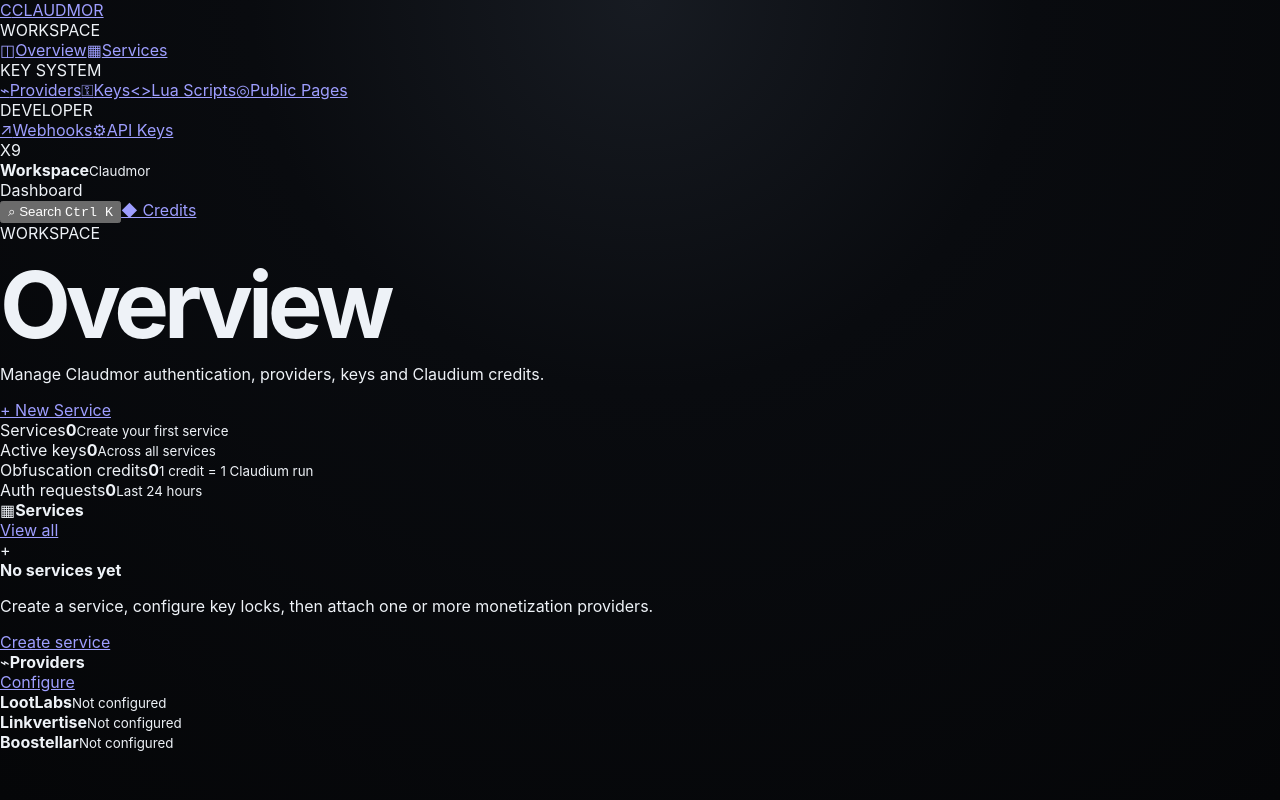
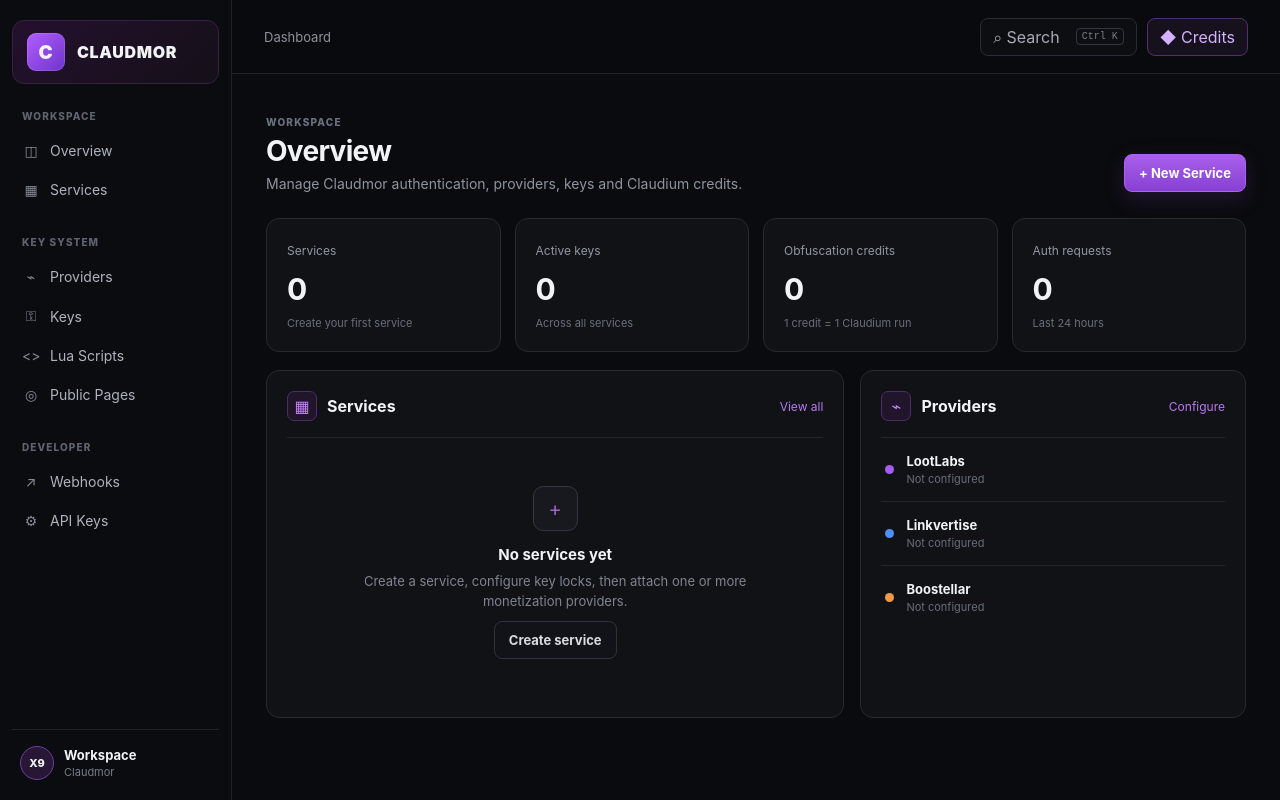
Before and after one commit to KryptIT/Cluadmor, a Next.js app: page /dashboard in a window 1280 px wide. Built offline with nearby package versions, Linux system fonts and the light colour scheme.

Commit message:
Replace landing styles with Claudmor dashboard UI

```diff
--- a/app/globals.css
+++ b/app/globals.css
@@ -1,21 +1,89 @@
 :root {
   color-scheme: dark;
-  background: #07090c;
-  color: #eef2f7;
+  --bg:#090a0d;
+  --panel:#111216;
+  --panel2:#15161b;
+  --line:#272930;
+  --line2:#333640;
+  --text:#f2f3f5;
+  --muted:#8b909c;
+  --purple:#8d4ee8;
+  --purple2:#a55cf4;
+  --green:#2fcf82;
   font-family: Inter, ui-sans-serif, system-ui, -apple-system, BlinkMacSystemFont, "Segoe UI", sans-serif;
 }
-* { box-sizing: border-box; }
-body { margin: 0; min-height: 100vh; background: radial-gradient(circle at top, #171b22 0, #090b0f 38%, #050608 100%); }
-.shell { width: min(1000px, calc(100% - 40px)); margin: 0 auto; padding: 96px 0; }
-.hero { max-width: 760px; }
-.eyebrow { letter-spacing: .26em; font-weight: 800; font-size: 12px; color: #9aa7b5; }
-h1 { margin: 18px 0 16px; font-size: clamp(46px, 9vw, 92px); line-height: .95; letter-spacing: -.055em; }
-.hero p { max-width: 670px; color: #aab4c0; font-size: 18px; line-height: 1.65; }
-.chips { display: flex; flex-wrap: wrap; gap: 10px; margin-top: 26px; }
-.chips span { border: 1px solid #2a3039; background: #0d1116; padding: 9px 12px; border-radius: 999px; color: #cbd3dc; font-size: 13px; }
-.panel { margin-top: 72px; display: grid; grid-template-columns: repeat(2, minmax(0, 1fr)); gap: 14px; }
-.panel > div { min-height: 190px; border: 1px solid #222831; background: rgba(11,14,18,.88); border-radius: 18px; padding: 24px; }
-.panel small { color: #778391; letter-spacing: .18em; font-weight: 700; }
-.panel strong { display: block; margin-top: 44px; font-size: 21px; }
-.panel p { color: #88939f; line-height: 1.55; margin-bottom: 0; }
-@media (max-width: 700px) { .shell { padding: 60px 0; } .panel { grid-template-columns: 1fr; } }
+*{box-sizing:border-box}
+html,body{margin:0;min-height:100%;background:var(--bg);color:var(--text)}
+body{min-height:100vh}
+a{color:inherit;text-decoration:none}
+button,input,select{font:inherit}
+button{cursor:pointer}
+.dash{min-height:100vh;display:grid;grid-template-columns:232px 1fr;background:#0a0b0e}
+.sidebar{position:fixed;inset:0 auto 0 0;width:232px;background:#0b0c0f;border-right:1px solid #202229;padding:20px 12px;display:flex;flex-direction:column;z-index:10}
+.brand{height:64px;border:1px solid #352144;background:linear-gradient(135deg,#24102e,#151018);border-radius:12px;display:flex;align-items:center;gap:12px;padding:12px 14px;font-weight:900;letter-spacing:.04em}
+.brandMark{width:38px;height:38px;display:grid;place-items:center;border-radius:9px;background:linear-gradient(135deg,#b35cff,#6d36ca);font-size:19px;box-shadow:inset 0 0 0 1px rgba(255,255,255,.13)}
+.navGroup{margin-top:26px}
+.navLabel{font-size:10px;color:#5f6470;font-weight:800;letter-spacing:.11em;padding:0 10px 8px}
+.navItem{display:flex;align-items:center;gap:10px;color:#aeb3bd;padding:10px;border-radius:8px;font-size:14px;margin:2px 0}
+.navItem:hover{background:#17131d;color:#dcbcff}
+.navItem span{width:18px;color:#868c98;text-align:center}
+.sidebarBottom{margin-top:auto;display:flex;align-items:center;gap:10px;border-top:1px solid #202229;padding:16px 8px 0}
+.avatar{width:34px;height:34px;border-radius:50%;display:grid;place-items:center;background:#271734;border:1px solid #6f3ca7;font-size:11px;font-weight:800}
+.sidebarBottom strong,.sidebarBottom small{display:block}
+.sidebarBottom strong{font-size:13px}.sidebarBottom small{font-size:11px;color:#777d88;margin-top:2px}
+.dashMain{grid-column:2;min-width:0}
+.topbar{height:74px;border-bottom:1px solid #202229;display:flex;align-items:center;justify-content:space-between;padding:0 32px;position:sticky;top:0;background:rgba(10,11,14,.92);backdrop-filter:blur(16px);z-index:8}
+.crumb{font-size:13px;color:#8d929d}
+.topActions{display:flex;gap:10px}
+.searchBtn,.creditBtn{height:38px;border:1px solid #292c34;border-radius:8px;background:#0d0e12;color:#a6abb5;display:flex;align-items:center;gap:16px;padding:0 12px}
+.searchBtn kbd{font-size:10px;border:1px solid #343741;border-radius:4px;padding:2px 5px;color:#777d87}
+.creditBtn{color:#d3b2ff;border-color:#50316d;background:#17101d}
+.dashContent{max-width:1210px;margin:0 auto;padding:36px 34px 72px}
+.pageHead{display:flex;align-items:flex-end;justify-content:space-between;gap:20px;margin-bottom:26px}
+.pageHead h1{font-size:28px;letter-spacing:-.025em;margin:4px 0 7px}
+.pageHead p{margin:0;color:#8f95a0;font-size:14px}
+.muted{font-size:10px;letter-spacing:.12em;color:#6c7280;font-weight:800}
+.primaryBtn,.secondaryBtn{border-radius:8px;padding:10px 14px;font-weight:700;font-size:13px}
+.primaryBtn{border:1px solid #ac62f0;background:linear-gradient(180deg,#a95feb,#8740d3);color:white;box-shadow:0 7px 22px rgba(143,71,208,.18)}
+.primaryBtn:hover{filter:brightness(1.08)}
+.secondaryBtn{border:1px solid #30333c;background:#111318;color:#d9dce2}
+.statGrid{display:grid;grid-template-columns:repeat(4,minmax(0,1fr));gap:14px;margin-bottom:18px}
+.statCard,.panelCard,.hintCard,.providerCard,.notice{border:1px solid var(--line);background:var(--panel);border-radius:13px}
+.statCard{padding:20px}
+.statCard span{font-size:12px;color:#9298a4}
+.statCard strong{font-size:30px;display:block;margin:12px 0 4px}
+.statCard small{color:#696f7a;font-size:11px}
+.splitGrid{display:grid;grid-template-columns:1.5fr 1fr;gap:16px}
+.panelCard{padding:20px}
+.panelTitle{display:flex;justify-content:space-between;align-items:center;padding-bottom:16px;border-bottom:1px solid #22252c}
+.panelTitle>div{display:flex;gap:10px;align-items:center}.panelTitle>a{font-size:12px;color:#b87af0}
+.iconBox{width:30px;height:30px;border:1px solid #4d2d67;background:#21152c;border-radius:7px;display:grid;place-items:center;color:#c985ff}
+.emptyState{text-align:center;padding:48px 22px}.emptyState.large{padding:76px 22px}
+.emptyState strong{display:block;font-size:15px}.emptyState p{max-width:440px;margin:8px auto 18px;color:#7f8590;font-size:13px;line-height:1.5}
+.emptyIcon{width:45px;height:45px;border-radius:10px;border:1px solid #343741;background:#17191e;margin:0 auto 14px;display:grid;place-items:center;color:#9d63ce;font-size:20px}
+.providerMini{display:flex;gap:12px;padding:15px 4px;border-bottom:1px solid #22252c;align-items:center}
+.providerMini:last-child{border-bottom:0}.providerMini strong,.providerMini small{display:block}.providerMini strong{font-size:13px}.providerMini small{color:#676d77;font-size:11px;margin-top:3px}
+.providerDot{width:9px;height:9px;border-radius:50%}.purple{background:#a65cf3}.blue{background:#4f8df8}.orange{background:#f29a43}
+.toolbar{display:flex;justify-content:space-between;align-items:center;gap:14px;padding-bottom:16px;border-bottom:1px solid #22252c}
+.toolbar>div:first-child{display:flex;align-items:center;gap:10px}.toolbarRight{display:flex;gap:8px}
+.pill{font-size:10px;color:#888e99;background:#1b1d22;border:1px solid #2c2f36;border-radius:999px;padding:4px 8px}
+.input{width:100%;background:#0c0d11;border:1px solid #30333a;color:#e8eaf0;border-radius:8px;padding:10px 11px;outline:none}
+.input:focus{border-color:#8050aa;box-shadow:0 0 0 3px rgba(141,78,232,.09)}
+.input.compact{width:auto;min-width:150px;padding:8px 10px}
+.hintCard{margin-top:16px;padding:18px}.hintCard strong{display:block;margin-bottom:6px}.hintCard p{color:#7f8590;font-size:13px}.hintCard a{color:#b87af0;font-size:12px}
+.notice{padding:14px 16px;margin-bottom:16px;color:#b4bac4;font-size:13px;background:#121019;border-color:#352743}.notice strong{color:#d7b4fb}
+.providerGrid{display:grid;grid-template-columns:repeat(3,minmax(0,1fr));gap:14px;margin-bottom:16px}
+.providerCard{padding:18px;transition:.15s}.providerCard.enabled{border-color:#503268;box-shadow:inset 0 0 0 1px rgba(164,91,242,.05)}
+.providerHead{display:flex;align-items:center;justify-content:space-between}.providerIdentity{display:flex;align-items:center;gap:11px}
+.providerLogo{width:38px;height:38px;border-radius:9px;display:grid;place-items:center;font-weight:900;color:white}.providerLogo.purple{background:#8243c5}.providerLogo.blue{background:#316bd2}.providerLogo.orange{background:#c86e2f}
+.providerIdentity strong,.providerIdentity small{display:block}.providerIdentity small{font-size:11px;color:#6f7580;margin-top:3px}
+.providerCard>p{color:#858b96;font-size:12px;line-height:1.5;min-height:54px}
+.providerConfigure{width:100%;border:1px solid #30333a;background:#0d0f13;color:#d7dae0;border-radius:7px;padding:9px;font-weight:700;font-size:12px}
+.switch input{display:none}.switch span{display:block;width:38px;height:21px;border-radius:999px;background:#2a2d33;position:relative;border:1px solid #383b43}.switch span:after{content:"";position:absolute;width:15px;height:15px;border-radius:50%;background:#8a909b;top:2px;left:3px;transition:.16s}.switch input:checked+span{background:#5d2e82;border-color:#8447b8}.switch input:checked+span:after{left:18px;background:#d6b4f4}
+.providerForm{margin-top:14px;padding-top:14px;border-top:1px solid #272a30}.providerForm label,.formGrid label{display:block;color:#9197a2;font-size:11px;margin-bottom:10px}.providerForm label .input,.formGrid label .input{margin-top:6px}
+.row{display:flex;gap:8px;margin-top:12px}
+.flowRow{display:flex;align-items:stretch;gap:12px;padding-top:18px}.flowRow>div{flex:1;border:1px solid #292c33;background:#0d0f12;border-radius:10px;padding:14px}.flowRow>div span{display:grid;place-items:center;width:24px;height:24px;border-radius:6px;background:#271633;color:#c882ff;font-size:11px;font-weight:800;margin-bottom:12px}.flowRow strong,.flowRow small{display:block}.flowRow strong{font-size:12px}.flowRow small{color:#707681;font-size:10px;line-height:1.45;margin-top:4px}.flowRow>b{align-self:center;color:#4f545d}
+.formGrid{display:grid;grid-template-columns:1fr 1fr;gap:14px}
+.codeBlock{margin-top:12px;background:#08090c;border:1px solid #252830;border-radius:9px;padding:18px;font-family:ui-monospace,SFMono-Regular,Menlo,monospace;color:#98a1ad;font-size:12px;min-height:120px}
+@media(max-width:1000px){.statGrid{grid-template-columns:repeat(2,1fr)}.providerGrid{grid-template-columns:1fr}.splitGrid{grid-template-columns:1fr}.flowRow{flex-direction:column}.flowRow>b{transform:rotate(90deg)}}
+@media(max-width:760px){.dash{display:block}.sidebar{display:none}.dashMain{grid-column:auto}.topbar{padding:0 16px}.dashContent{padding:24px 16px}.pageHead{align-items:flex-start;flex-direction:column}.statGrid{grid-template-columns:1fr}.formGrid{grid-template-columns:1fr}.toolbar{align-items:stretch;flex-direction:column}.toolbarRight{flex-direction:column}.input.compact{width:100%}}
```
